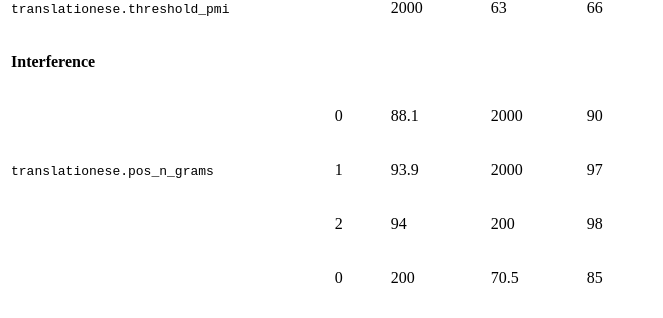
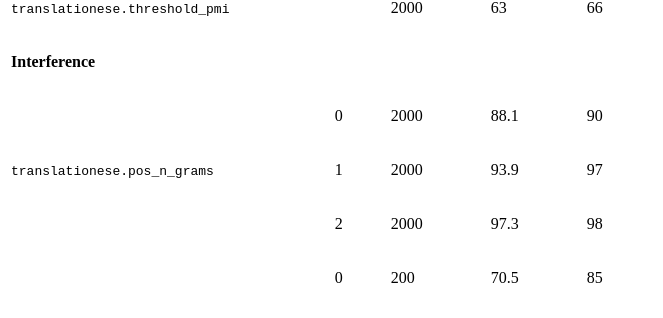
Before and after one commit to lutzky/translationese, a Sphinx documentation site: the page built from docs/testing.rst, in a window 1280 px wide and 900 px high, scrolled down 1863 px. Shown: the part 153-471 px from the top of the window, without its empty margins (0-663 px from the left). Built offline with Sphinx 7.4.7, drawn with Linux system fonts in a browser that asks for light colours.

Commit message:
Documentation: Results fix and updates

```diff
--- a/docs/testing.rst
+++ b/docs/testing.rst
@@ -92,11 +92,11 @@ very large ARFF data due to high dimensionality.
 +--------------------------------------------------+---------+-----------------+-----------------+-----------------+
 | **Interference**                                                                                                 |
 +--------------------------------------------------+---------+-----------------+-----------------+-----------------+
-| :mod:`translationese.pos_n_grams`                | 0       | 88.1            | 2000            | 90              |
+| :mod:`translationese.pos_n_grams`                | 0       | 2000            | 88.1            | 90              |
 +                                                  +---------+-----------------+-----------------+-----------------+
-|                                                  | 1       | 93.9            | 2000            | 97              |
+|                                                  | 1       | 2000            | 93.9            | 97              |
 +                                                  +---------+-----------------+-----------------+-----------------+
-|                                                  | 2       | 94              | 200             | 98              |
+|                                                  | 2       | 2000            | 97.3            | 98              |
 +--------------------------------------------------+---------+-----------------+-----------------+-----------------+
 | :mod:`translationese.character_n_grams`          | 0       | 200             | 70.5            | 85              |
 +                                                  +---------+-----------------+-----------------+-----------------+
```
